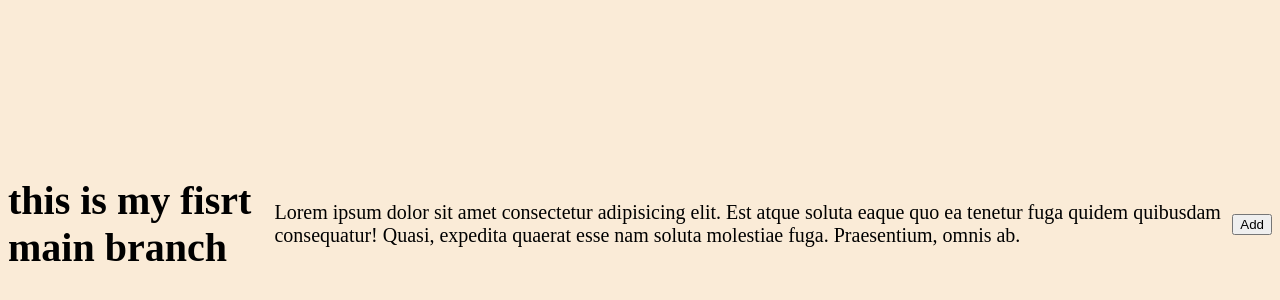
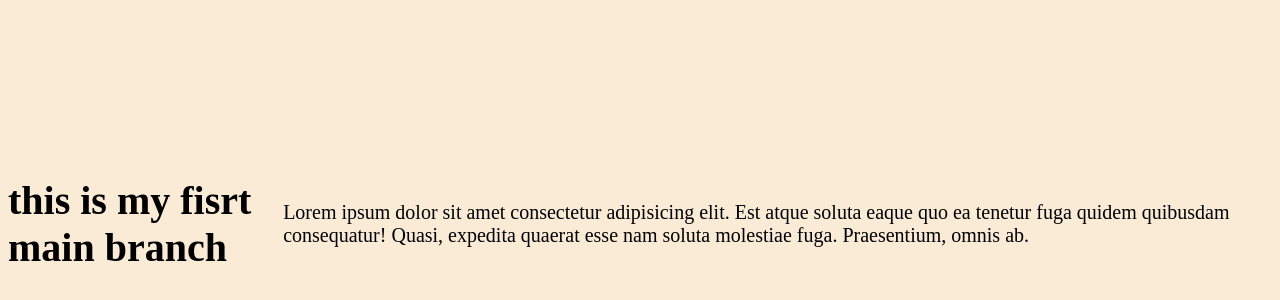
Before and after one commit to Jenali-Apexture/demoGit, a plain HTML site: page index.html in a window 1280 px wide. Shown: the part 184-484 px from the top of the page. Drawn offline with Linux system fonts and the light colour scheme.

Commit message:
remove button

```diff
--- a/index.html
+++ b/index.html
@@ -12,8 +12,6 @@
     <h1>this is my fisrt main branch</h1><br>
     <p>Lorem ipsum dolor sit amet consectetur adipisicing elit. Est atque soluta eaque quo ea tenetur fuga quidem
         quibusdam consequatur! Quasi, expedita quaerat esse nam soluta molestiae fuga. Praesentium, omnis ab.</p>
-        <br>
-        <button>Add</button>
 </body>
 
 </html>
```
